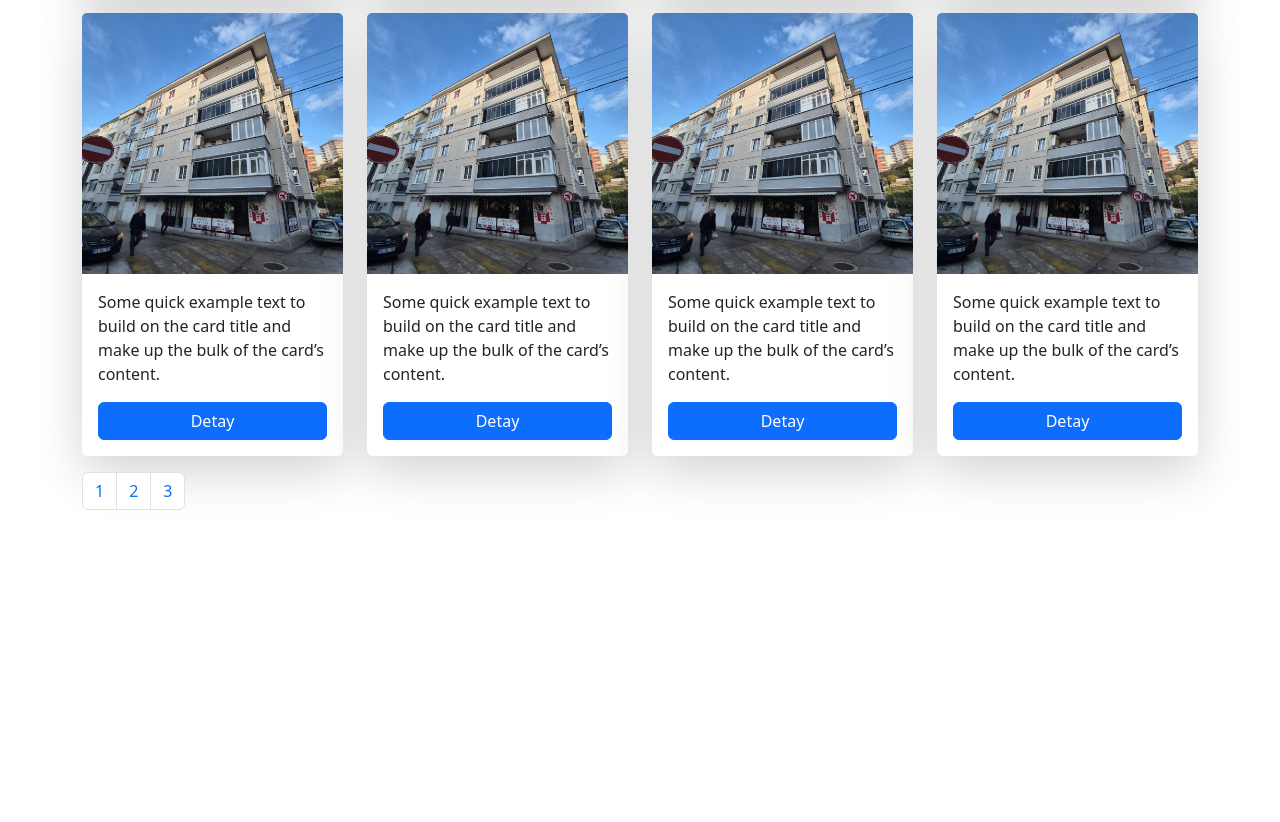
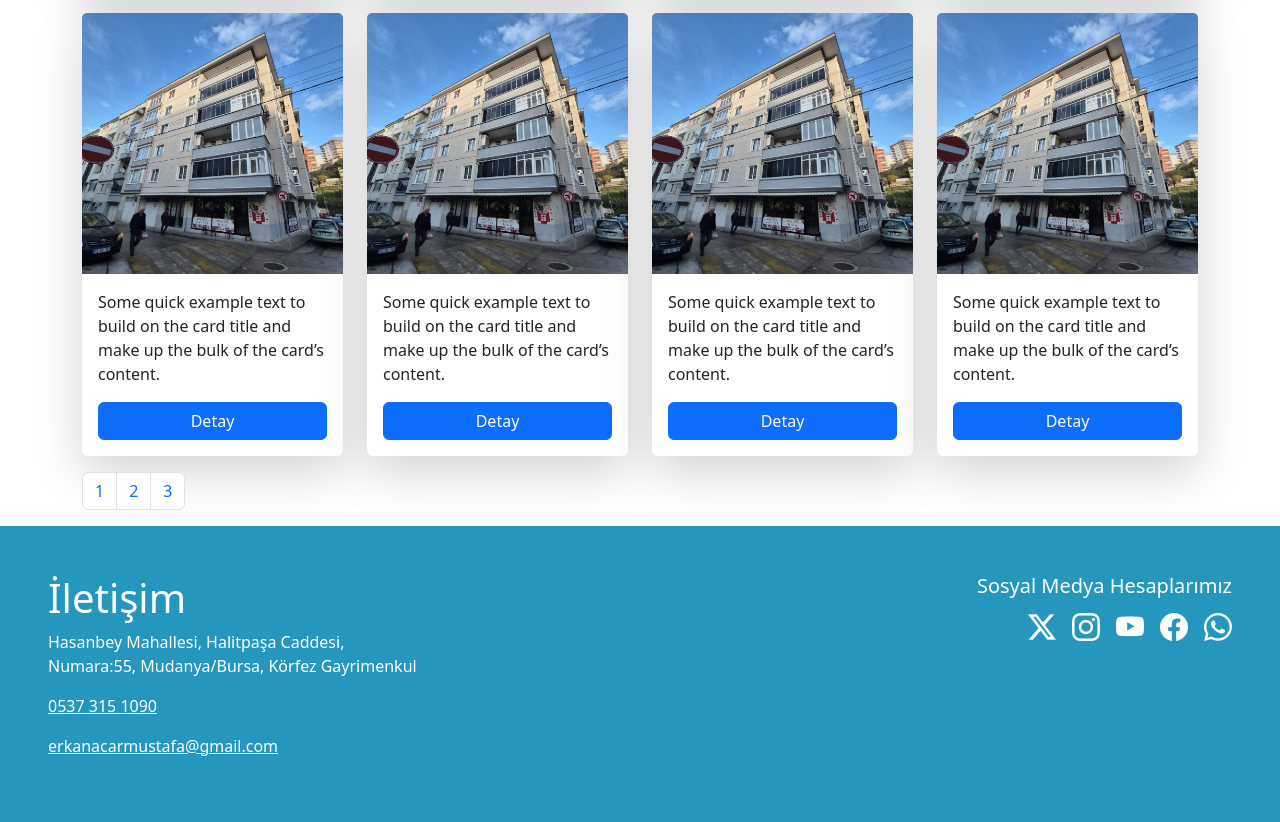
Before and after one commit to omeremreacar1/emlak, a plain HTML site: page index.html in a window 1280 px wide. Shown: the part 1148-1970 px from the top of the page. Before the commit the page ends 1674 px from the top, so only its background shows below. Drawn offline with Linux system fonts and the light colour scheme.

Commit message:
index.html footer bitti

```diff
--- a/index.html
+++ b/index.html
@@ -1,5 +1,5 @@
 <!DOCTYPE html>
-<html lang="en">
+<html lang="tr">
   <head>
     <meta charset="UTF-8" />
     <meta name="viewport" content="width=device-width, initial-scale=1.0" />
@@ -265,6 +265,39 @@
     </div>
     <!-- Specific Properties Section End -->
 
+    <!-- Footer Section Start -->
+    <footer class="custom-background-color">
+      <div class="row text-white p-5">
+        <div class="col-sm-4">
+          <h6 class="display-6">İletişim</h6>
+          <p>
+            Hasanbey Mahallesi, Halitpaşa Caddesi, Numara:55, Mudanya/Bursa,
+            Körfez Gayrimenkul
+          </p>
+          <p>
+            <a href="tel:+905373151090" class="text-white">0537 315 1090</a>
+          </p>
+          <p>
+            <a href="mailto:erkanacarmustafa@gmail.com" class="text-white"
+              >erkanacarmustafa@gmail.com</a
+            >
+          </p>
+        </div>
+        <div class="col-sm-4"></div>
+        <div class="col-sm-4 text-sm-end">
+          <h6 class="display-6 fs-5">Sosyal Medya Hesaplarımız</h6>
+          <div class="d-flex gap-3 justify-content-sm-end">
+            <a href="#"><i class="bi bi-twitter-x text-white fs-3"></i></a>
+            <a href="#"><i class="bi bi-instagram text-white fs-3"></i></a>
+            <a href="#"><i class="bi bi-youtube text-white fs-3"></i></a>
+            <a href="#"><i class="bi bi-facebook text-white fs-3"></i></a>
+            <a href="#"><i class="bi bi-whatsapp text-white fs-3"></i></a>
+          </div>
+        </div>
+      </div>
+    </footer>
+    <!-- Footer Section End -->
+
     <!-- Bootstrap JS -->
     <script src="assets/js/bootstrap.bundle.min.js"></script>
   </body>
```
